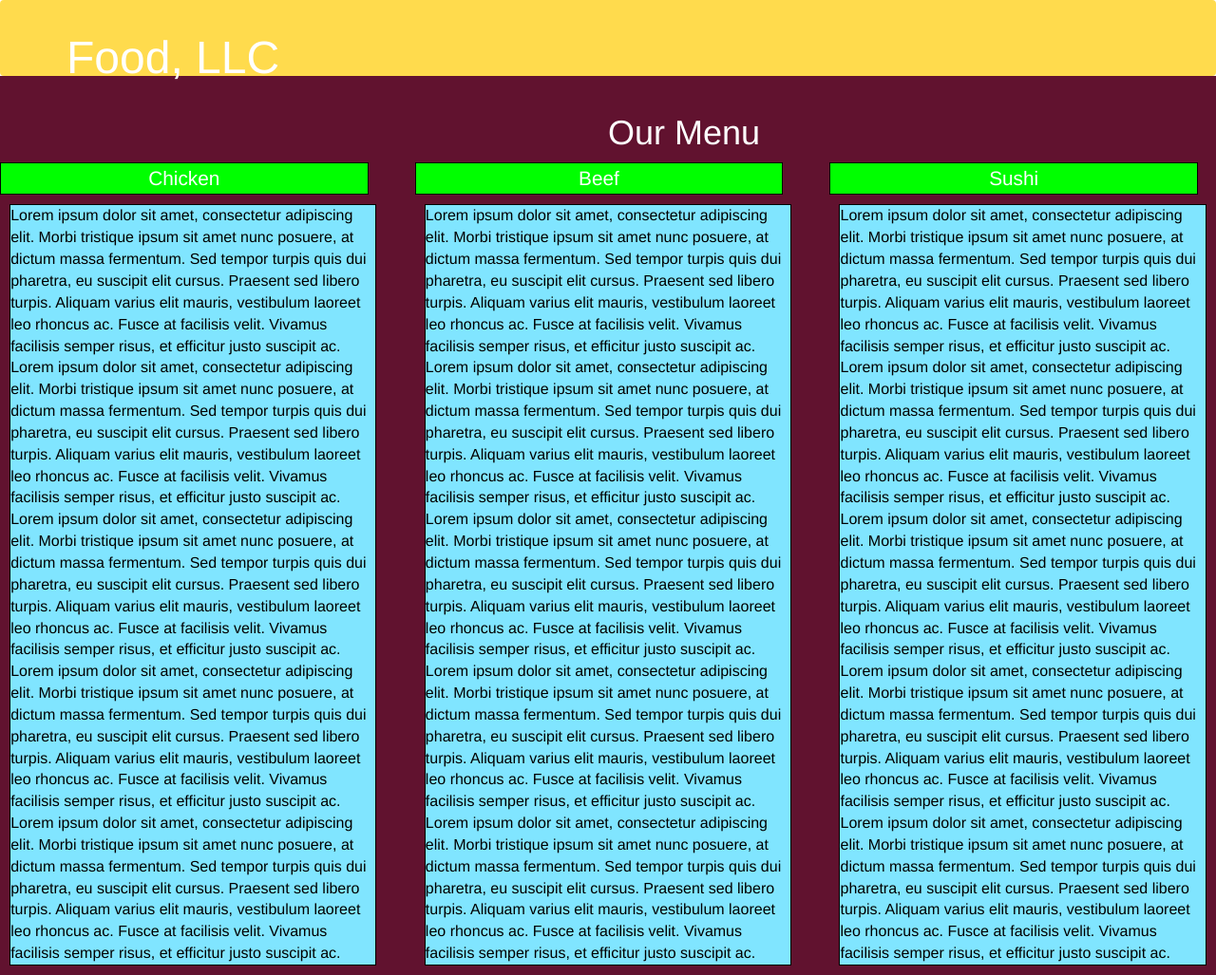
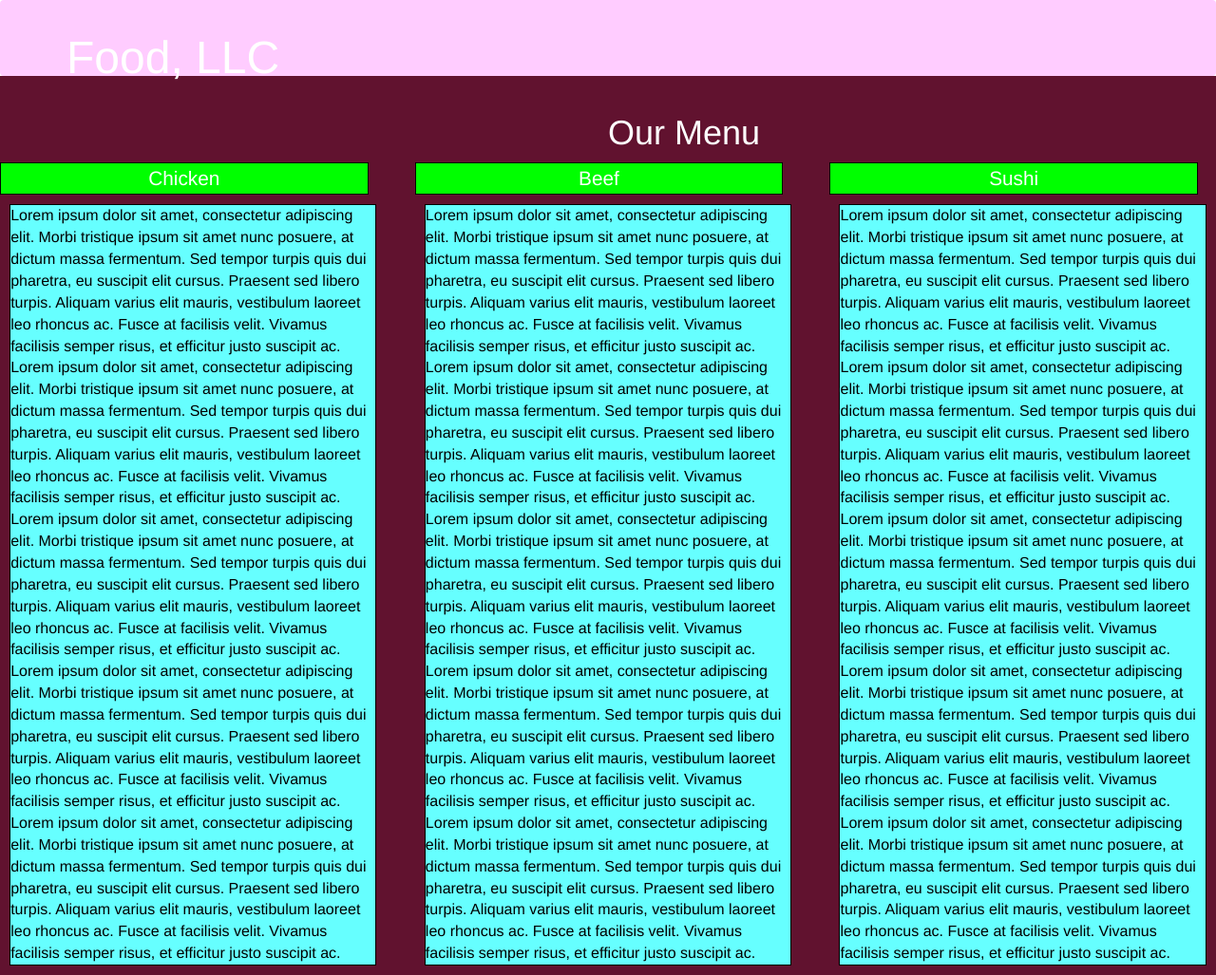
Before and after one commit to sanskar2000/course_assig, a PHP site: page /hotel.html in a window 1280 px wide. Shown: the whole page at 95% size. Run offline with PHP 8.4, Linux system fonts and the light colour scheme.

Commit message:
Update styles.css

```diff
--- a/JS/styles.css
+++ b/JS/styles.css
@@ -8,14 +8,14 @@ body{
 .navbar-brand {
   font-size: 2em;
   border: 0 0 10px 10px;
-  color: black;
+  color: #FFFFFF;
+  height: 80px;
 }
 
 #header-nav {
   border: 0;
-  background-color: #ffdb4d;
+  background-color:  #ffccff;
   color: #FFFFFF;
-  height: 80px;
 }
 
 .navbar-header button.navbar-toggle, .navbar-header .icon-bar {
@@ -47,7 +47,6 @@ hr {
   color: white;
   font-size: 1.2em;
 }
-
  p{
 	margin-top: 0;
 		margin-left:auto;
@@ -58,7 +57,7 @@ hr {
 		text-align:left;
 		font-family: Helvetica;
 		border:1px solid black;
-		background-color: #80e5ff;
+		background-color: #66ffff;
 		font-size:100%;
 		}
 
@@ -79,6 +78,3 @@ hr {
 		margin-left: 50%;
 
 	}
-	h3{
-		color: black;
-	}
```
